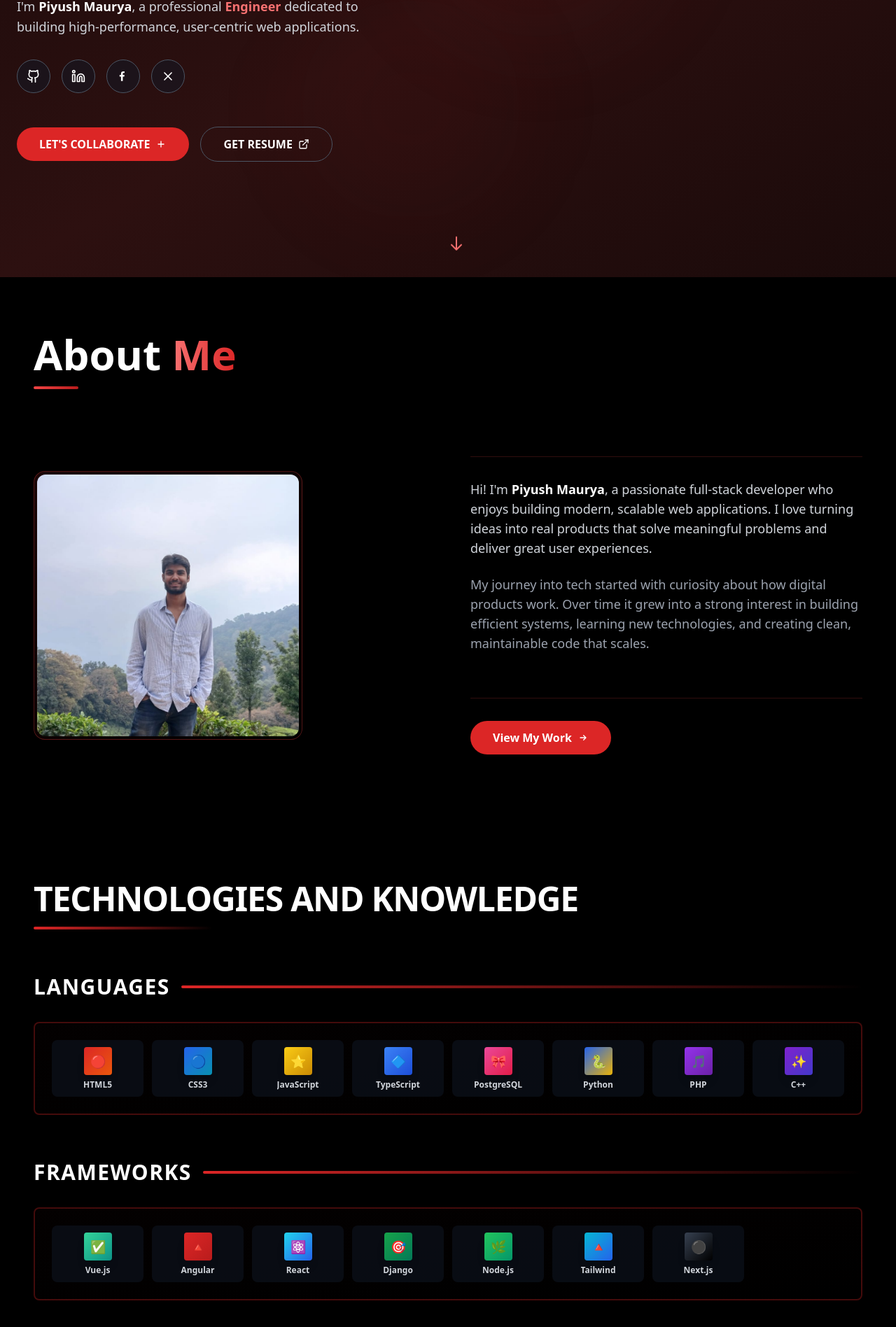
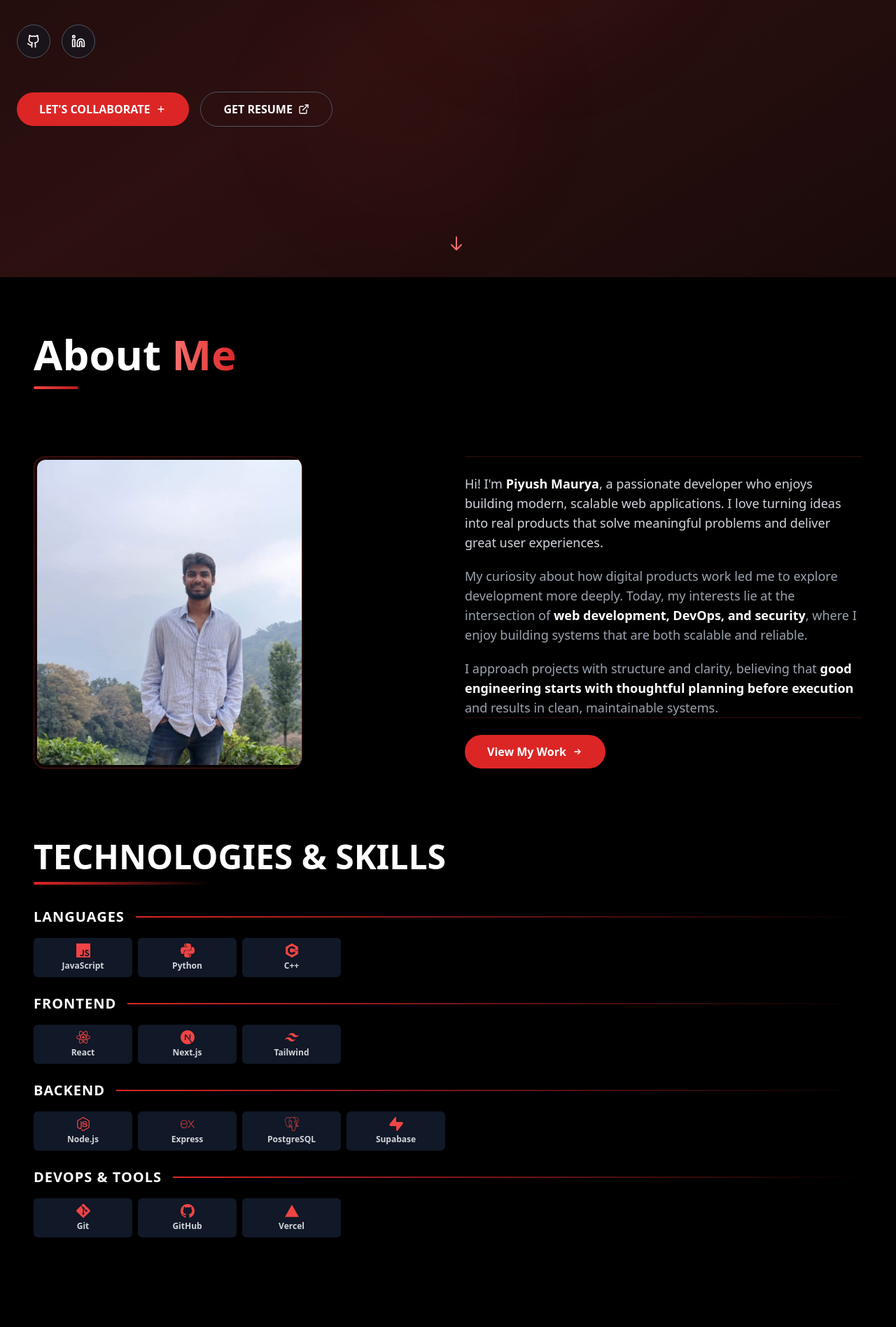
Before and after one commit to piyush-nobugsdev/Piyush, a Next.js app: page / in a window 1280 px wide. Shown: the part 404-2300 px from the top of the page at 70% size. Built offline with nearby package versions, Linux system fonts and the light colour scheme.

Commit message:
improved accesibility

```diff
--- a/src/components/about.tsx
+++ b/src/components/about.tsx
@@ -24,21 +24,20 @@ const About: React.FC = () => {
         </div>
 
         {/* MAIN GRID */}
-        <div className="grid grid-cols-1 lg:grid-cols-2 gap-12 lg:gap-16 items-center">
+<div className="grid grid-cols-1 lg:grid-cols-2 gap-10 lg:gap-12 items-stretch">
 
   {/* LEFT SIDE IMAGE */}
-          <div className="flex justify-center lg:justify-start animate-slide-in-left">
-            <div className="relative w-full max-w-sm">
+  <div className="flex justify-center lg:justify-start animate-slide-in-left h-full">
+    <div className="relative w-full max-w-sm h-full">
 
       {/* Background glow */}
       <div className="absolute inset-0 bg-gradient-to-br from-red-600/20 to-red-900/10 rounded-2xl blur-2xl -z-10 scale-110"></div>
 
       {/* Image container */}
-              <div className="relative rounded-2xl overflow-hidden border border-red-500/30 bg-gradient-to-br from-red-900/20 to-black p-1">
+      <div className="relative rounded-2xl overflow-hidden border border-red-500/30 bg-gradient-to-br from-red-900/20 to-black p-1 h-full">
 
-                <div className="rounded-xl overflow-hidden aspect-square">
+        <div className="rounded-xl overflow-hidden aspect-square h-full">
 
-                  {/* Correct image path */}
           <img
             src="/piyush1.jpeg"
             alt="Piyush Maurya"
@@ -51,34 +50,45 @@ const About: React.FC = () => {
   </div>
 
   {/* RIGHT SIDE INTRO */}
-          <div className="animate-slide-in-right space-y-8">
+  <div className="animate-slide-in-right flex flex-col justify-between h-full">
 
     {/* TOP LINE */}
-            <div className="border-t border-red-500/20 pt-8">
+    <div className="border-t border-red-500/20 pt-6">
 
       {/* INTRO TEXT */}
-              <div className="space-y-6">
+      <div className="space-y-5">
         <p className="text-base sm:text-lg text-gray-300 leading-relaxed">
           Hi! I'm{" "}
-                  <span className="font-bold text-white">Piyush Maurya</span>, a
-                  passionate full-stack developer who enjoys building modern,
-                  scalable web applications. I love turning ideas into real
-                  products that solve meaningful problems and deliver great user
-                  experiences.
+          <span className="font-bold text-white">Piyush Maurya</span>, a passionate
+          developer who enjoys building modern, scalable web applications. I love
+          turning ideas into real products that solve meaningful problems and deliver
+          great user experiences.
         </p>
 
         <p className="text-base sm:text-lg text-gray-400 leading-relaxed">
-                  My journey into tech started with curiosity about how digital
-                  products work. Over time it grew into a strong interest in
-                  building efficient systems, learning new technologies, and
-                  creating clean, maintainable code that scales.
+          My curiosity about how digital products work led me to explore development
+          more deeply. Today, my interests lie at the intersection of{" "}
+          <span className="text-white font-semibold">
+            web development, DevOps, and security
+          </span>
+          , where I enjoy building systems that are both scalable and reliable.
+        </p>
+
+        <p className="text-base sm:text-lg text-gray-400 leading-relaxed">
+          I approach projects with structure and clarity, believing that{" "}
+          <span className="text-white font-semibold">
+            good engineering starts with thoughtful planning before execution
+          </span>{" "}
+          and results in clean, maintainable systems.
         </p>
       </div>
 
     </div>
 
-            {/* BOTTOM LINE */}
-            <div className="border-b border-red-500/20 pb-8"></div>
+    {/* BOTTOM SECTION */}
+    <div className="space-y-6">
+
+      <div className="border-b border-red-500/20"></div>
 
       {/* CTA BUTTON */}
       <div>
@@ -102,6 +112,8 @@ const About: React.FC = () => {
             />
           </svg>
         </a>
+      </div>
+
     </div>
 
   </div>
--- a/src/components/hero.tsx
+++ b/src/components/hero.tsx
@@ -20,21 +20,7 @@ const Hero: React.FC = () => {
         <div className="absolute bottom-20 left-1/3 w-80 h-80 bg-red-800/5 rounded-full blur-3xl"></div>
       </div>
 
-      {/* Navigation */}
-      {/* <nav className="fixed top-0 left-0 right-0 z-50 bg-[#1a0a0a]/80 backdrop-blur-md border-b border-red-900/20">
-        <div className="max-w-7xl mx-auto px-6 py-4 flex items-center justify-between">
-          <div className="text-2xl font-bold">
-            <span className="bg-gradient-to-r from-white to-red-400 bg-clip-text text-transparent">PP</span>
-          </div>
-          <div className="hidden md:flex items-center gap-8">
-            <a href="#about" className="text-sm font-medium hover:text-red-400 transition">About</a>
-            <a href="#experience" className="text-sm font-medium hover:text-red-400 transition">Experience</a>
-            <a href="#skills" className="text-sm font-medium hover:text-red-400 transition">Skills</a>
-            <a href="#projects" className="text-sm font-medium hover:text-red-400 transition">Projects</a>
-            <a href="#contact" className="text-sm font-medium hover:text-red-400 transition">Contact</a>
-          </div>
-        </div>
-      </nav> */}
+
 
       {/* Main Content */}
       <div className="relative z-10 max-w-7xl mx-auto px-6 h-screen flex items-center">
@@ -52,19 +38,17 @@ const Hero: React.FC = () => {
           {/* Main Heading */}
 <div className="space-y-4">
   <h1 className="text-5xl sm:text-6xl lg:text-7xl font-black leading-tight">
-                Crafting{' '}
+    Hi, I'm{' '}
     <span className="bg-gradient-to-r from-red-400 to-red-600 bg-clip-text text-transparent">
-                  Digital
-                </span>
-                <br />
-                <span className="bg-gradient-to-r from-red-500 to-red-700 bg-clip-text text-transparent">
-                  Masterpieces
+      Piyush
     </span>
   </h1>
+
   <p className="text-lg text-gray-300 leading-relaxed max-w-lg">
-                I'm <span className="font-bold text-white">Piyush Maurya</span>, a professional{' '}
-                <span className="text-red-400 font-semibold">Engineer</span> dedicated to building
-                high-performance, user-centric web applications.
+    Curious engineer building{' '}
+    <span className="bg-gradient-to-r from-red-500 to-red-700 bg-clip-text text-transparent font-semibold">
+      scalable, secure web systems
+    </span>.
   </p>
 </div>
 
@@ -86,28 +70,7 @@ const Hero: React.FC = () => {
               >
                 <Linkedin size={20} />
               </a>
-              <a
-                href="https://example.com"
-                target="_blank"
-                rel="noopener noreferrer"
-                className="w-12 h-12 rounded-full border border-gray-600 hover:border-red-400 bg-gray-900/50 hover:bg-red-400/10 flex items-center justify-center transition duration-300"
-              >
-                <svg
-                  className="w-5 h-5"
-                  fill="currentColor"
-                  viewBox="0 0 24 24"
-                >
-                  <path d="M8.29 20v-7.5h-2.5V9.5h2.5V7.35c0-2.49 1.52-3.85 3.75-3.85 1.06 0 1.98.08 2.24.11v2.6h-1.54c-1.2 0-1.43.57-1.43 1.4V9.5h2.86l-.37 2.95h-2.49V20" />
-                </svg>
-              </a>
-              <a
-                href="https://twitter.com"
-                target="_blank"
-                rel="noopener noreferrer"
-                className="w-12 h-12 rounded-full border border-gray-600 hover:border-red-400 bg-gray-900/50 hover:bg-red-400/10 flex items-center justify-center transition duration-300"
-              >
-                <X size={20} />
-              </a>
+
             </div>
 
             {/* CTA Buttons */}
@@ -121,12 +84,15 @@ const Hero: React.FC = () => {
                   <path strokeLinecap="round" strokeLinejoin="round" strokeWidth={2} d="M12 6v6m0 0v6m0-6h6m-6 0H6" />
                 </svg>
               </button>
-              <button
+             <a
+  href="/resume.pdf"
+  target="_blank"
+  rel="noopener noreferrer"
   className="px-8 py-3 border border-gray-600 hover:border-red-400 text-white font-bold rounded-full transition duration-300 hover:bg-red-400/10 flex items-center gap-2"
 >
   <span>GET RESUME</span>
   <ExternalLink size={16} />
-              </button>
+</a>
             </div>
           </div>
 
@@ -146,6 +112,7 @@ const Hero: React.FC = () => {
               {/* Code Content */}
 <div className="bg-[#1e1e1e] rounded-b-xl border border-b border-gray-800 p-6 font-mono text-sm overflow-hidden">
   <div className="space-y-2 text-gray-400">
+
     <div>
       <span className="text-gray-500">01</span>
       <span className="ml-4">
@@ -155,6 +122,7 @@ const Hero: React.FC = () => {
         <span className="text-yellow-400">{'{'}</span>
       </span>
     </div>
+
     <div>
       <span className="text-gray-500">02</span>
       <span className="ml-8">
@@ -164,66 +132,79 @@ const Hero: React.FC = () => {
         <span className="text-white">,</span>
       </span>
     </div>
+
     <div>
       <span className="text-gray-500">03</span>
       <span className="ml-8">
-                      <span className="text-white">focus</span>
+        <span className="text-white">role</span>
         <span className="text-white">: </span>
-                      <span className="text-green-400">'Fullstack Mastery'</span>
+        <span className="text-green-400">'Curious Engineer'</span>
         <span className="text-white">,</span>
       </span>
     </div>
+
     <div>
       <span className="text-gray-500">04</span>
       <span className="ml-8">
-                      <span className="text-white">skills</span>
+        <span className="text-white">focus</span>
         <span className="text-white">: </span>
-                      <span className="text-yellow-400">[</span>
-                      <span className="text-green-400">'NextJS'</span>
-                      <span className="text-white">, </span>
-                      <span className="text-green-400">'GSAP'</span>
-                      <span className="text-white">, </span>
-                      <span className="text-green-400">'AI'</span>
-                      <span className="text-yellow-400">]</span>
+        <span className="text-green-400">'Web • DevOps • Security'</span>
         <span className="text-white">,</span>
       </span>
     </div>
+
     <div>
       <span className="text-gray-500">05</span>
       <span className="ml-8">
-                      <span className="text-white">passionate</span>
+        <span className="text-white">stack</span>
         <span className="text-white">: </span>
-                      <span className="text-blue-400">true</span>
-                      <span className="text-white">,</span>
+        <span className="text-yellow-400">[</span>
+        <span className="text-green-400">'Next.js'</span>
+        <span className="text-white">, </span>
+        <span className="text-green-400">'Tailwind'</span>
+        <span className="text-white">, </span>
+        <span className="text-green-400">'Express'</span>
+        <span className="text-yellow-400">]</span>
+        <span className="text-white">, </span>
+
+
       </span>
     </div>
+
     <div>
       <span className="text-gray-500">06</span>
       <span className="ml-8">
         <span className="text-white">motto</span>
         <span className="text-white">: </span>
-                      <span className="text-green-400">"Build with Purpose"</span>
+        <span className="text-green-400">'Build. Secure. Scale.'</span>
+
       </span>
     </div>
+
+
+
     <div>
-                    <span className="text-gray-500">07</span>
+      <span className="text-gray-500">08</span>
       <span className="ml-4">
         <span className="text-yellow-400">{'}'};</span>
       </span>
     </div>
+
     <div className="pt-2">
-                    <span className="text-gray-500">08</span>
+      <span className="text-gray-500">09</span>
       <span className="ml-4"></span>
     </div>
+
     <div>
-                    <span className="text-gray-500">09</span>
+      <span className="text-gray-500">10</span>
       <span className="ml-4">
         <span className="text-white">developer</span>
         <span className="text-white">.</span>
-                      <span className="text-blue-400">showcase</span>
+        <span className="text-blue-400">build</span>
         <span className="text-white">();</span>
       </span>
     </div>
+
   </div>
 </div>
             </div>
--- a/src/components/skills.tsx
+++ b/src/components/skills.tsx
@@ -1,161 +1,114 @@
 'use client';
 
-import React, { useState } from 'react';
-
-const Skills: React.FC = () => {
-  const [hoveredCategory, setHoveredCategory] = useState<string | null>(null);
+import React from "react";
+import {
+  SiJavascript,
+  SiReact,
+  SiNextdotjs,
+  SiTailwindcss,
+  SiPostgresql,
+  SiExpress,
+  SiNodedotjs,
+  SiPython,
+  SiCplusplus,
+  SiGit,
+  SiGithub,
+  SiVercel,
+  SiSupabase
+} from "react-icons/si";
 
 const skillCategories = [
   {
-      id: 'languages',
-      title: 'LANGUAGES',
+    title: "LANGUAGES",
     skills: [
-        { name: 'HTML5', icon: '🔴', color: 'from-red-600 to-orange-600' },
-        { name: 'CSS3', icon: '🔵', color: 'from-blue-600 to-cyan-600' },
-        { name: 'JavaScript', icon: '⭐', color: 'from-yellow-400 to-yellow-600' },
-        { name: 'TypeScript', icon: '🔷', color: 'from-blue-500 to-blue-700' },
-        { name: 'PostgreSQL', icon: '🎀', color: 'from-pink-500 to-rose-600' },
-        { name: 'Python', icon: '🐍', color: 'from-blue-600 to-yellow-500' },
-        { name: 'PHP', icon: '🎵', color: 'from-purple-600 to-purple-800' },
-        { name: 'C++', icon: '✨', color: 'from-purple-700 to-indigo-700' },
+      { name: "JavaScript", icon: SiJavascript },
+      { name: "Python", icon: SiPython },
+      { name: "C++", icon: SiCplusplus }
     ]
   },
   {
-      id: 'frameworks',
-      title: 'FRAMEWORKS',
+    title: "FRONTEND",
     skills: [
-        { name: 'Vue.js', icon: '✅', color: 'from-emerald-400 to-teal-600' },
-        { name: 'Angular', icon: '🔺', color: 'from-red-600 to-red-700' },
-        { name: 'React', icon: '⚛️', color: 'from-cyan-400 to-blue-600' },
-        { name: 'Django', icon: '🎯', color: 'from-green-600 to-emerald-700' },
-        { name: 'Node.js', icon: '🌿', color: 'from-green-500 to-emerald-600' },
-        { name: 'Tailwind', icon: '🔺', color: 'from-cyan-500 to-blue-600' },
-        { name: 'Next.js', icon: '⚫', color: 'from-gray-700 to-black' },
+      { name: "React", icon: SiReact },
+      { name: "Next.js", icon: SiNextdotjs },
+      { name: "Tailwind", icon: SiTailwindcss }
     ]
   },
   {
-      id: 'tools',
-      title: 'TOOLS',
+    title: "BACKEND",
     skills: [
-        { name: 'Photoshop', icon: '🎨', color: 'from-blue-600 to-blue-800' },
-        { name: 'Bootstrap', icon: '📦', color: 'from-purple-600 to-purple-800' },
-        { name: 'Docker', icon: '🐳', color: 'from-blue-500 to-blue-700' },
-        { name: 'Git', icon: '🔧', color: 'from-orange-500 to-red-600' },
-        { name: 'Figma', icon: '🎭', color: 'from-pink-500 to-red-600' },
-        { name: 'Safari', icon: '🧭', color: 'from-orange-400 to-orange-600' },
-        { name: 'VS Code', icon: '💬', color: 'from-blue-400 to-blue-600' },
-        { name: 'GitHub', icon: '🔶', color: 'from-orange-500 to-red-600' },
+      { name: "Node.js", icon: SiNodedotjs },
+      { name: "Express", icon: SiExpress },
+      { name: "PostgreSQL", icon: SiPostgresql },
+      { name: "Supabase", icon: SiSupabase }
+    ]
+  },
+  {
+    title: "DEVOPS & TOOLS",
+    skills: [
+      { name: "Git", icon: SiGit },
+      { name: "GitHub", icon: SiGithub },
+      { name: "Vercel", icon: SiVercel }
     ]
   }
 ];
 
+const Skills: React.FC = () => {
   return (
-    <section id="skills" className="min-h-screen bg-black text-white py-12 sm:py-16 px-4 sm:px-6 lg:px-12">
-      <div className="max-w-7xl mx-auto">
+    <section
+      id="skills"
+      className="h-[calc(100vh-80px)] max-h-[900px] bg-black text-white px-12 py-1 flex items-start scroll-mt-24"
+    >
+      <div className="max-w-7xl mx-auto w-full">
 
-        {/* Main Heading */}
-        <div className="mb-12 sm:mb-16 animate-fade-in">
-          <h2 className="text-3xl sm:text-4xl lg:text-5xl font-black mb-4 tracking-tight">
-            TECHNOLOGIES AND KNOWLEDGE
+        {/* Heading */}
+        <div className="mb-8">
+          <h2 className="text-3xl sm:text-4xl lg:text-5xl font-black mb-3">
+            TECHNOLOGIES & SKILLS
           </h2>
 
-          {/* Single Decorative Line */}
-          <div className="h-1 bg-gradient-to-r from-red-600 to-transparent rounded-full w-48 sm:w-64"></div>
+          <div className="h-1 bg-gradient-to-r from-red-600 to-transparent w-56 sm:w-64 rounded-full"></div>
         </div>
 
-        {/* Skills Categories */}
-        <div className="space-y-10 sm:space-y-14 lg:space-y-16">
-          {skillCategories.map((category, categoryIndex) => (
-            <div key={category.id} className="animate-fade-in" style={{ animationDelay: `${categoryIndex * 0.1}s` }}>
+        {/* Skill Categories */}
+        <div className="space-y-6">
+          {skillCategories.map((category, i) => (
+            <div key={i}>
 
-              {/* Category Title with Single Line */}
-              <div className="mb-6 sm:mb-8">
-                <div className="flex items-center gap-3 sm:gap-4 mb-4">
-                  <h3 className="text-xl sm:text-2xl lg:text-3xl font-black tracking-wider text-white whitespace-nowrap">
+              {/* Category Title */}
+              <div className="flex items-center gap-4 mb-4">
+                <h3 className="text-lg sm:text-xl font-bold tracking-wider whitespace-nowrap">
                   {category.title}
                 </h3>
-                  <div className="flex-1 h-1 bg-gradient-to-r from-red-600 to-transparent rounded-full"></div>
-                </div>
+                <div className="flex-1 h-[2px] bg-gradient-to-r from-red-600 to-transparent"></div>
               </div>
 
-              {/* Skills Grid - Compact */}
-              <div className="p-4 sm:p-6 rounded-lg border-2 border-red-600/30 hover:border-red-600/60 transition duration-300 bg-gradient-to-br from-red-950/5 to-black">
-                <div className="grid grid-cols-5 sm:grid-cols-6 md:grid-cols-7 lg:grid-cols-8 gap-2 sm:gap-3">
-                  {category.skills.map((skill, skillIndex) => (
+              {/* Skills Grid */}
+              <div className="grid grid-cols-4 sm:grid-cols-5 md:grid-cols-6 lg:grid-cols-8 gap-2">
+
+                {category.skills.map((skill, index) => {
+                  const Icon = skill.icon;
+
+                  return (
                     <div
-                      key={skillIndex}
-                      className="group relative"
-                      onMouseEnter={() => setHoveredCategory(`${category.id}-${skillIndex}`)}
-                      onMouseLeave={() => setHoveredCategory(null)}
+                      key={index}
+                      className="flex flex-col items-center gap-1 p-2 rounded-md bg-gray-900 hover:bg-gray-800 transition duration-300 transform hover:scale-105"
                     >
-                      {/* Skill Card - Smaller */}
-                      <div className="flex flex-col items-center gap-1.5 p-2 sm:p-2.5 rounded-lg bg-gray-900/50 hover:bg-gray-800 transition duration-300 cursor-pointer transform hover:scale-110">
-                        {/* Icon/Logo Container */}
-                        <div className={`w-8 sm:w-10 h-8 sm:h-10 rounded bg-gradient-to-br ${skill.color} flex items-center justify-center text-base sm:text-lg shadow-lg group-hover:shadow-xl group-hover:shadow-red-600/50 transition duration-300`}>
-                          {skill.icon}
-                        </div>
+                      <Icon className="text-xl text-red-500" />
 
-                        {/* Skill Name */}
-                        <p className="text-xs font-bold text-center text-gray-300 group-hover:text-white transition duration-300 line-clamp-2 leading-tight">
+                      <p className="text-[11px] sm:text-xs font-semibold text-gray-300 text-center">
                         {skill.name}
                       </p>
                     </div>
+                  );
+                })}
 
-                      {/* Tooltip for desktop */}
-                      <div className="hidden lg:block absolute bottom-full left-1/2 transform -translate-x-1/2 mb-1 px-2 py-1 bg-red-600 text-white text-xs font-bold rounded whitespace-nowrap opacity-0 group-hover:opacity-100 transition duration-300 pointer-events-none">
-                        {skill.name}
-                      </div>
-                    </div>
-                  ))}
-                </div>
               </div>
             </div>
           ))}
         </div>
 
-        {/* Bottom Decorative Element */}
-        <div className="mt-12 sm:mt-16 flex justify-center animate-fade-in-delay">
-          <div className="w-32 sm:w-48 h-1 bg-gradient-to-r from-transparent via-red-600 to-transparent rounded-full"></div>
       </div>
-      </div>
-
-      <style jsx>{`
-        @keyframes fade-in {
-          from {
-            opacity: 0;
-            transform: translateY(20px);
-          }
-          to {
-            opacity: 1;
-            transform: translateY(0);
-          }
-        }
-
-        @keyframes fade-in-delay {
-          from {
-            opacity: 0;
-          }
-          to {
-            opacity: 1;
-          }
-        }
-
-        .animate-fade-in {
-          animation: fade-in 0.8s ease-out forwards;
-          opacity: 0;
-        }
-
-        .animate-fade-in-delay {
-          animation: fade-in-delay 1.2s ease-out;
-        }
-
-        .line-clamp-2 {
-          display: -webkit-box;
-          -webkit-line-clamp: 2;
-          -webkit-box-orient: vertical;
-          overflow: hidden;
-        }
-      `}</style>
     </section>
   );
 };
```
Also changed, not shown: src/components/contact.tsx (+5 -10 lines). Lines whose indentation alone changed are shown as unchanged.
